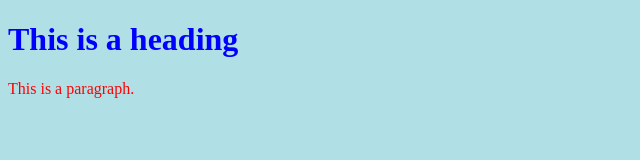
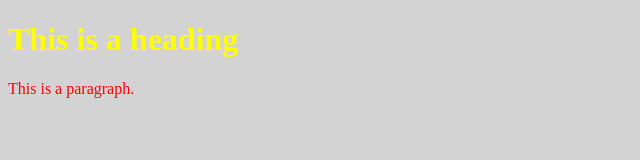
Before and after one commit to muralialex/HTML_Learning, a plain HTML site: page index.html in a window 1280 px wide. Shown: the whole page, without its empty margins (0-640 px from the left). Drawn offline with Linux system fonts and the light colour scheme.

Commit message:
Grey and Yellow color applied

```diff
--- a/style.css
+++ b/style.css
@@ -1,8 +1,8 @@
 body {
-  background-color: powderblue;
+  background-color: lightgrey;
 }
 h1 {
-  color: blue;
+  color: yellow;
 }
 p {
   color: red;
```
